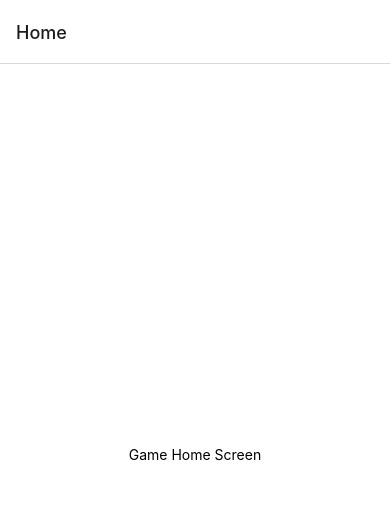
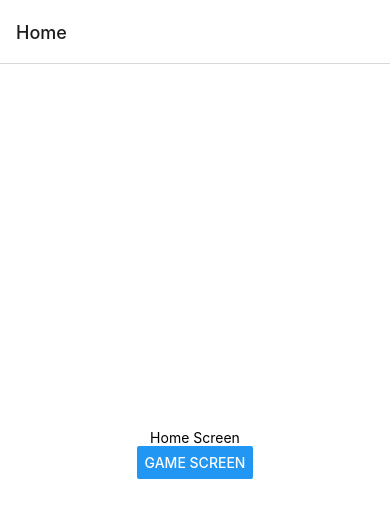
Before and after one commit to gargshivam2511/NRCTuring, a React Native app: screen /Home in a window 390 px wide. Shown: the top 518 px of the page. Built offline with nearby package versions, Linux system fonts and the light colour scheme.

Commit message:
Added Game Screen

```diff
--- a/App.js
+++ b/App.js
@@ -4,6 +4,7 @@ import { StatusBar } from "expo-status-bar";
 import { StyleSheet, Text, View } from "react-native";
 
 import HomeScreen from "./components/HomeScreen";
+import GameScreen from "./components/GameScreen";
 
 const Stack = createStackNavigator();
 export default function App() {
@@ -11,6 +12,7 @@ export default function App() {
     <NavigationContainer>
       <Stack.Navigator>
         <Stack.Screen name="Home" component={HomeScreen}></Stack.Screen>
+        <Stack.Screen name="Game" component={GameScreen}></Stack.Screen>
       </Stack.Navigator>
     </NavigationContainer>
   );
--- /dev/null
+++ b/components/GameScreen.js
@@ -0,0 +1,26 @@
+import React, { Component } from "react";
+import { StyleSheet, Text, View } from "react-native";
+export default class GameScreen extends Component {
+  constructor(props) {
+    super(props);
+  }
+  state = {};
+  render() {
+    const { route, navigation } = this.props;
+    return (
+      <View style={styles.container}>
+        <Text>Game Screen</Text>
+        <Text>{route.params.key}</Text>
+      </View>
+    );
+  }
+}
+
+const styles = StyleSheet.create({
+  container: {
+    flex: 1,
+    backgroundColor: "#fff",
+    alignItems: "center",
+    justifyContent: "center",
+  },
+});
--- a/components/HomeScreen.js
+++ b/components/HomeScreen.js
@@ -1,5 +1,6 @@
 import React, { Component } from "react";
-import { StyleSheet, Text, View } from "react-native";
+import { StyleSheet, Text, View, Button } from "react-native";
+
 export default class HomeScreen extends Component {
   constructor(props) {
     super(props);
@@ -8,7 +9,16 @@ export default class HomeScreen extends Component {
   render() {
     return (
       <View style={styles.container}>
-        <Text>Game Home Screen</Text>
+        <Text>Home Screen</Text>
+        <Button
+          title="Game Screen"
+          onPress={() => {
+            this.props.navigation.navigate("Game", {
+              key: "turing Question 1",
+              key2: "Value",
+            });
+          }}
+        ></Button>
       </View>
     );
   }
```
